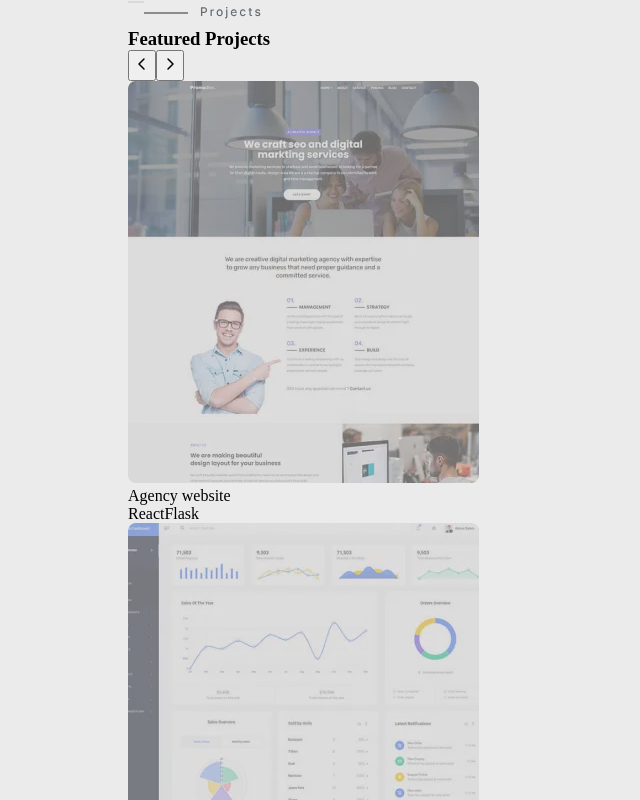
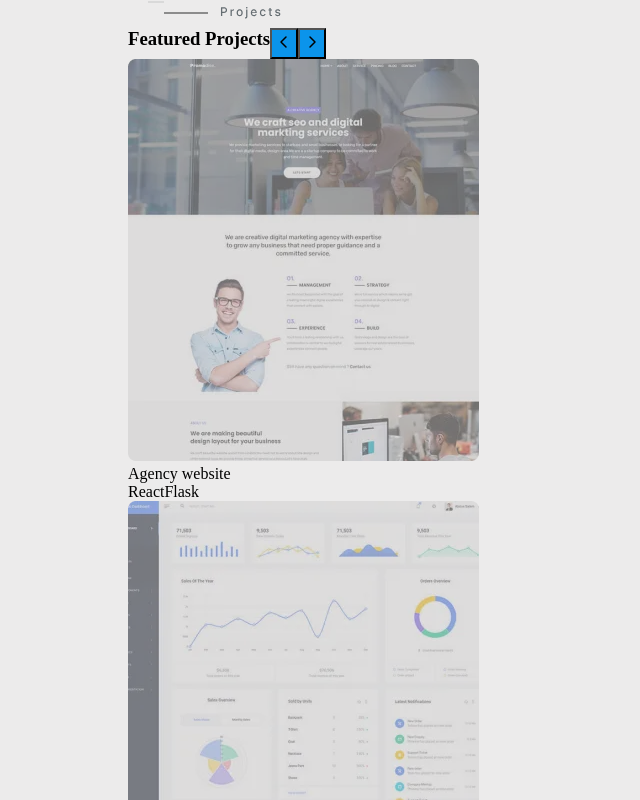
Before and after one commit to 010binary/Portfolio, a React (Vite) app: page / in a window 1280 px wide. Shown: the top 800 px of the page, without its empty margins (0-640 px from the left). Built offline with nearby package versions, Linux system fonts and the light colour scheme; a web font is replaced by a local one.

Commit message:
setting up styles

```diff
--- a/src/components/projects/Project.jsx
+++ b/src/components/projects/Project.jsx
@@ -32,6 +32,7 @@ const Project = () => {
       <img src={Projects} alt="the Label for the project section" />
       <div className="about__section--header">
         <h3>Featured Projects</h3>
+        <div className="about__section--header--buttons">
           <button>
             <img src={Leftarrow} alt="An arrow indicating left scroll" />
           </button>
@@ -39,6 +40,7 @@ const Project = () => {
             <img src={Right} alt="An arrow indicating Right scroll" />
           </button>
         </div>
+      </div>
       <div className="about__section--content">{renderProject}</div>
     </div>
   );
--- a/src/components/projects/Project.scss
+++ b/src/components/projects/Project.scss
@@ -0,0 +1,15 @@
+@import "../../Scss/reset";
+
+.about__section {
+  & > img {
+    margin-left: 20px;
+  }
+  &--header {
+    display: flex;
+    &--buttons {
+      button {
+        background-color: $primary-color;
+      }
+    }
+  }
+}
```
Lines whose indentation alone changed are shown as unchanged.
